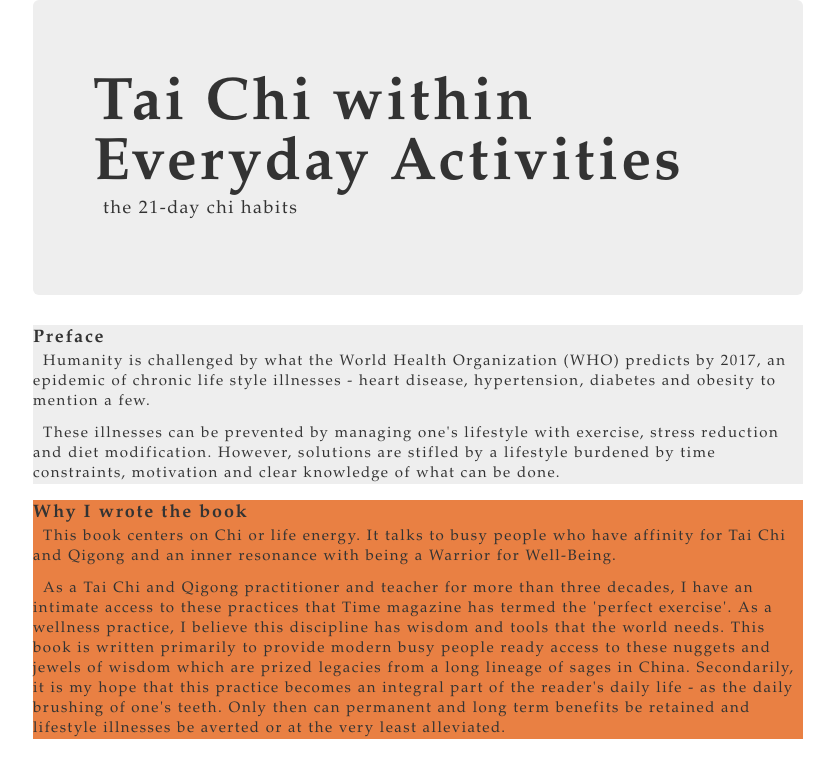
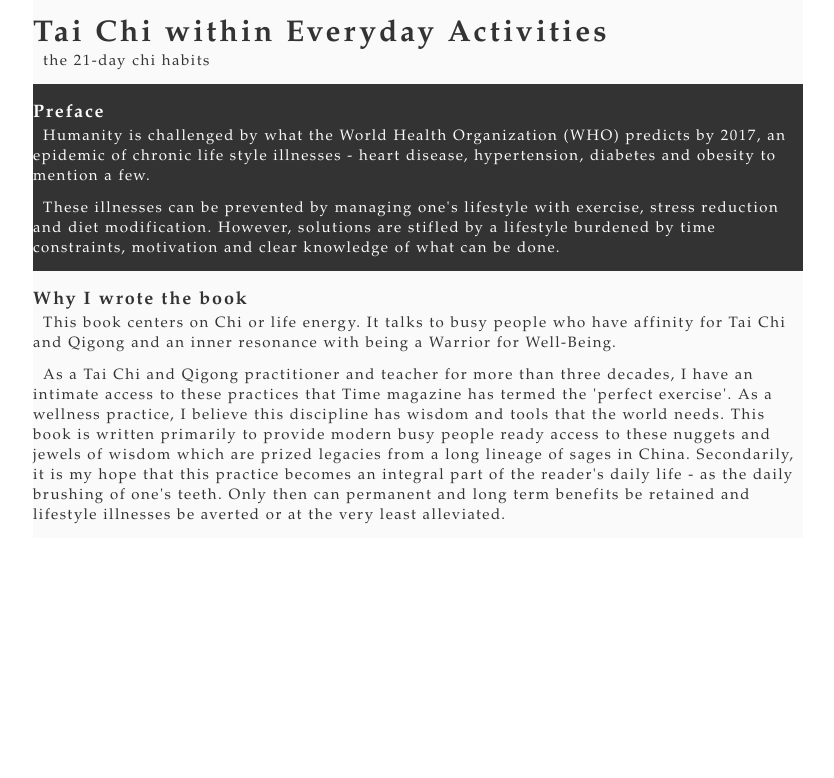
Before and after one commit to chihabit/Everyday-Taichi-Habits, a Jekyll site: the page built from content/home.md, in a window 1280 px wide. Shown: the top 778 px of the page, without its empty margins (167-1001 px from the left). Built offline with Jekyll 4.4.1, drawn with Linux system fonts in a browser that asks for light colours; Markdown is read by kramdown in place of the engine named in the settings.

Commit message:
Fix spacing between sections. Use different alternating colors.

```diff
--- a/content/home.md
+++ b/content/home.md
@@ -2,12 +2,12 @@
 layout: default
 ---
 
-<div class="hero-unit">
+<section>
   <h1>Tai Chi within Everyday Activities</h1>
   <p>
     the 21-day chi habits
   </p>
-</div>
+</section>
 
 
 <section>
--- a/css/style.css
+++ b/css/style.css
@@ -1,7 +1,15 @@
 section:nth-child(odd) {
-  background-color: #e98043;
+  background-color: #fafafa;
 }
 
 section:nth-child(even) {
-  background-color: #eee;
+  background-color: #333;
 }
+
+section:nth-child(even) h3 {
+  color: #fafafa;
+}
+
+section:nth-child(even) p {
+  color: #fafafa;
+}
```
Also changed, not shown: css/bootstrap.css.
